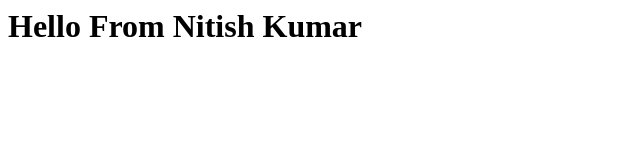
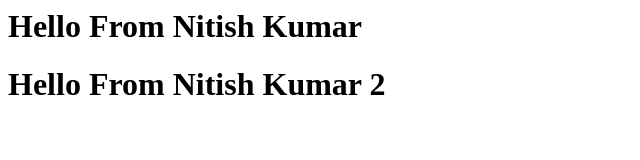
Before and after one commit to nitishkumar90-svg/collab-testing, a plain HTML site: page index.html in a window 1280 px wide. Shown: the whole page, without its empty margins (0-640 px from the left). Drawn offline with Linux system fonts and the light colour scheme.

Commit message:
Change 2

```diff
--- a/index.html
+++ b/index.html
@@ -7,5 +7,6 @@
 </head>
 <body>
     <h1>Hello From Nitish Kumar</h1>
+    <h1>Hello From Nitish Kumar 2</h1>
 </body>
 </html>
```
